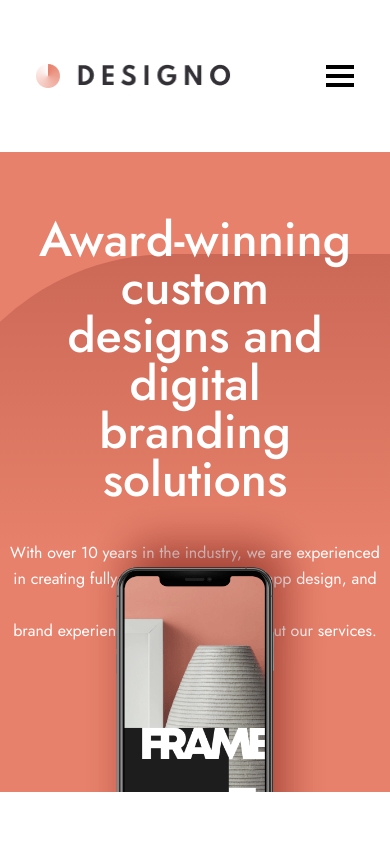
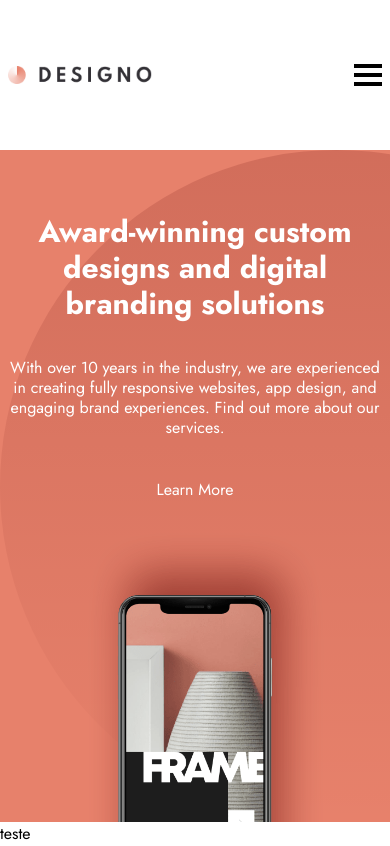
Before and after one commit to GustavoJuvino/designo-multi-page-website, a Next.js app: page / in a window 390 px wide. Built offline with nearby package versions, Linux system fonts and the light colour scheme.

Commit message:
Home Container finished

```diff
--- a/src/app/components/Header.tsx
+++ b/src/app/components/Header.tsx
@@ -16,7 +16,8 @@ const Header = () => {
             items-center
             mt-16
             xl:px-[165px]
-            px-9
+            sm:px-9
+            px-2
         "
     >
         <div>
@@ -25,6 +26,7 @@ const Header = () => {
                 height={24}
                 alt="Logo"
                 src={"/assets/logo.png"}
+                className="max-mobile:w-36"
             />
         </div>
         <ul className="flex md:text-base text-sm text-black">
--- a/src/app/globals.css
+++ b/src/app/globals.css
@@ -23,3 +23,9 @@ ul, li{
   padding: 0px;
   margin: 0px;
 }
+
+@media(max-width: 500px) {
+  #br {
+    display: none;
+  }
+}
--- a/src/app/page.tsx
+++ b/src/app/page.tsx
@@ -10,7 +10,9 @@ export default function Home() {
     >
       <section className="
           w-[100%]
-          h-[40rem]
+          sm:h-[40rem]
+          mobile:h-[43.75rem]
+          h-[42rem]
           flex
           max-lg:flex-col
           justify-between
@@ -26,38 +28,49 @@ export default function Home() {
       >
         {/* texts col */}
         <div className="text-white z-20 max-lg:mt-16">
-          <h1 className="text-5xl">
-            Award-winning custom <br/>
-            designs and digital <br/>
+          <h1 className="
+              mobile:text-5xl
+              text-3xl
+              font-bold
+            "
+          >
+            Award-winning custom <br id="br" />
+            designs and digital <br id="br" />
             branding solutions
           </h1>
-          <p className="text-base mt-9">
-            With over 10 years in the industry, we are experienced <br/>
-            in creating fully responsive websites, app design, and engaging <br/>
+          <p className="
+              text-base
+              mt-9
+              max-mobile:leading-[20px]
+              max-mobile:px-2
+            "
+          >
+            With over 10 years in the industry, we are experienced <br id="br" />
+            in creating fully responsive websites, app design, and engaging <br id="br" />
             brand experiences. Find out more about our services.
           </p>
           <button className="mt-10">Learn More</button>
         </div>
 
-        <span className="
+        <Image
+          width={500}
+          height={500}
+          alt="background-img"
+          src="/assets/home/bg-pattern-hero-home.svg"
+          className="
             absolute
             lg:right-0
-              right-[-8%]
             sm:right-[-10%]
-              max-lg:top-[16%]
-              sm:w-[640px]
-              lg:h-[100%]
-              sm:h-[640px]
-              w-[500px]
-              h-[500px]
-              sm:rounded-[100%]
-              rounded-l-[100%]
-              bg-gradient-to-t from-peach from-[40%] to-[#5D0202]
-              opacity-20
-              z-10
+            max-lg:top-24
+            max-sm:top-0
+            lg:w-auto
+            lg:h-auto
+            max-sm:w-[100%]
+            max-sm:h-[100%]
+            max-sm:object-cover
+            max-sm:object-left
           "
         />
-
 
         <Image
           width={280}
@@ -65,18 +78,20 @@ export default function Home() {
           alt="phone"
           src="/assets/home/image-hero-phone.png"
           className="
-              lg:mt-[320px]
-              mt-[320px]
+            lg:mt-[250px]
+            sm:mt-[320px]
             lg:w-[500px]
-              w-[350px]
-              h-auto
+            sm:w-[350px]
+            max-sm:w-auto
+            max-sm:h-[500px]
             z-20
-              absolute
+            sm:absolute
             lg:right-0
           "
         />
+      </section>
 
-      </section>
+      <div>teste</div>
     </main>
   )
 };
--- a/tailwind.config.js
+++ b/tailwind.config.js
@@ -13,6 +13,9 @@ module.exports = {
         "black": "#1D1C1E",
         "dark-grey": "#333136",
         "light-grey": "#F1F3F5"
+      },
+      screens: {
+        "mobile": "500px"
       },
       fontSize: {
         base: ["1rem", {
```
Lines whose indentation alone changed are shown as unchanged.
